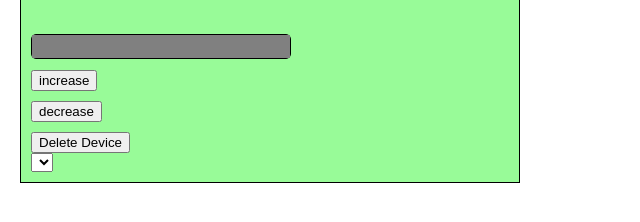
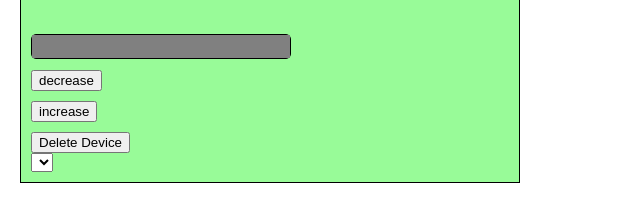
Before and after one commit to Gladelena/myTasks, a plain HTML site: page SmartHouse/index.html in a window 1280 px wide. Shown: the part 268-490 px from the top of the page, 0-640 px from the left. Drawn offline with Linux system fonts and the light colour scheme.

Commit message:
Update index.html

```diff
--- a/SmartHouse/index.html
+++ b/SmartHouse/index.html
@@ -31,10 +31,10 @@
                <progress value="0" max="100">0%</progress>
             <h4 id="changePower"></h4>
             <div >
-               <button id="lampMinus"class="btn btn-md btn-primary">increase</button>
+               <button id="lampMinus"class="btn btn-md btn-primary">decrease</button>
             </div>
             <div >
-               <button id="lampPlus" class="btn btn-md btn-primary">decrease</button>
+               <button id="lampPlus" class="btn btn-md btn-primary">increase</button>
             </div>
             <div class="container">
                <div >
```
